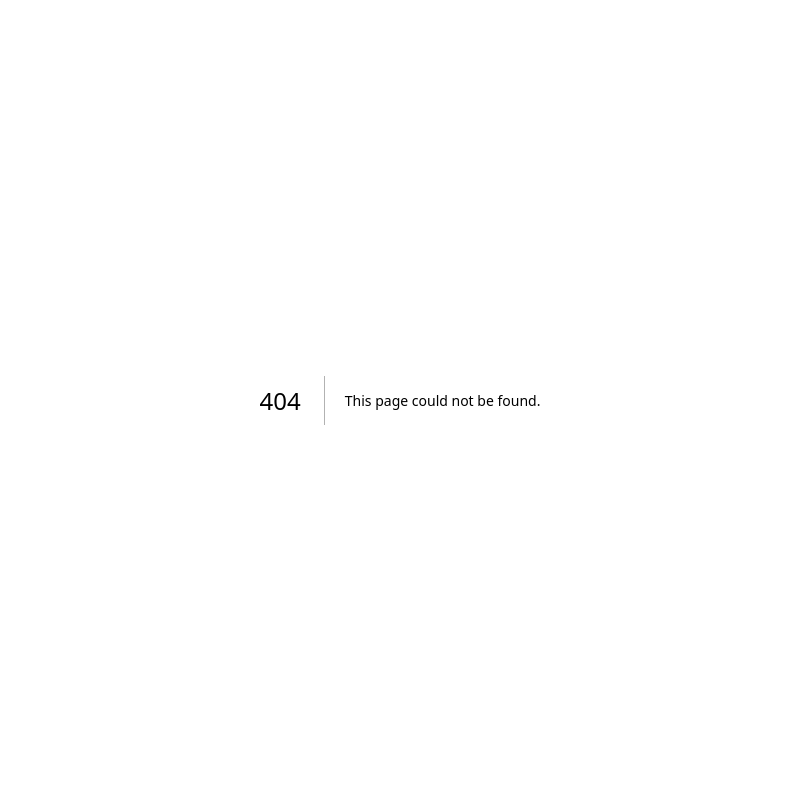
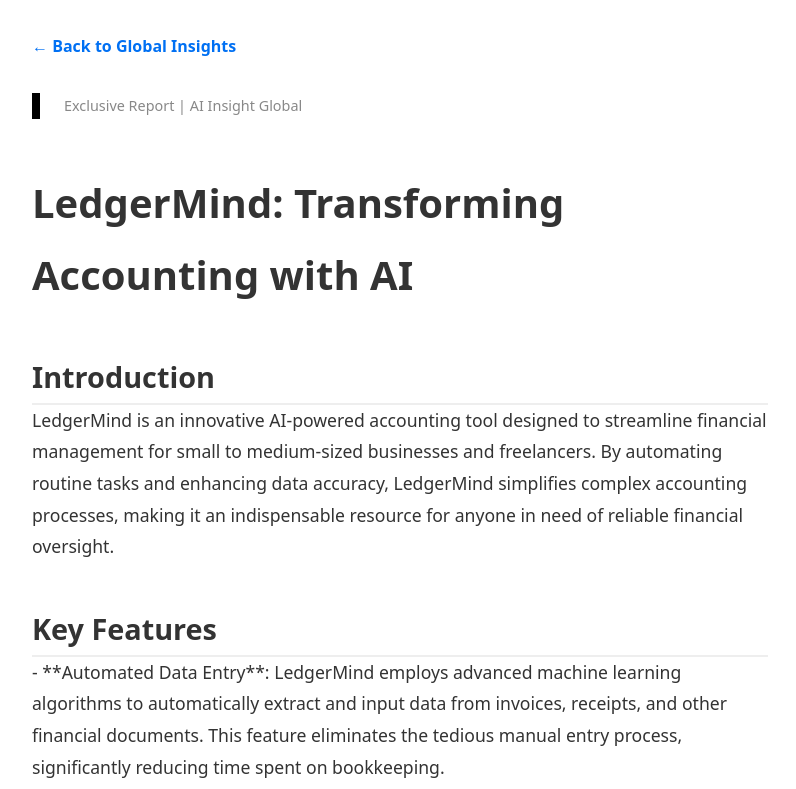
Before and after one commit to smart-guidance-lab/ai-review-site, a Next.js app: page /blog/ai-accounting-1770765071997 in a window 1280 px wide. Before the commit this address had no page. Shown: the top 789 px of the page, without its empty margins (240-1036 px from the left). Built offline with nearby package versions, Linux system fonts and the light colour scheme.

Commit message:
Create dynamic blog post page with Markdown support
Implement dynamic blog post page with Markdown rendering.

```diff
--- /dev/null
+++ b/app/blog/[slug]/page.tsx
@@ -0,0 +1,51 @@
+import fs from 'fs';
+import path from 'path';
+import { notFound } from 'next/navigation';
+
+// 全ての記事パスをビルド時に生成する（SEOと高速化に必須）
+export async function generateStaticParams() {
+  const postsDir = path.join(process.cwd(), 'content', 'posts');
+  if (!fs.existsSync(postsDir)) return [];
+  const files = fs.readdirSync(postsDir).filter(f => f.endsWith('.md'));
+  return files.map((file) => ({
+    slug: file.replace('.md', ''),
+  }));
+}
+
+export default function PostPage({ params }: { params: { slug: string } }) {
+  const { slug } = params;
+  const filePath = path.join(process.cwd(), 'content', 'posts', `${slug}.md`);
+
+  if (!fs.existsSync(filePath)) {
+    notFound();
+  }
+
+  const content = fs.readFileSync(filePath, 'utf8');
+
+  return (
+    <article style={{ padding: '2rem', maxWidth: '800px', margin: '0 auto', fontFamily: 'system-ui, sans-serif', lineHeight: '1.8' }}>
+      <nav style={{ marginBottom: '2rem' }}>
+        <a href="/" style={{ color: '#0070f3', textDecoration: 'none', fontWeight: 'bold' }}>&larr; Back to Global Insights</a>
+      </nav>
+
+      <div style={{ borderLeft: '8px solid #000', paddingLeft: '1.5rem', marginBottom: '3rem' }}>
+        <p style={{ fontSize: '0.9rem', color: '#888', margin: 0 }}>Exclusive Report | AI Insight Global</p>
+      </div>
+
+      <div style={{ whiteSpace: 'pre-wrap', fontSize: '1.1rem', color: '#333' }}>
+        {/* Markdownの簡易レンダリング：#をタイトルとして強調 */}
+        {content.split('\n').map((line, i) => {
+          if (line.startsWith('# ')) return <h1 key={i} style={{ fontSize: '2.5rem', fontWeight: '900', marginBottom: '1.5rem' }}>{line.replace('# ', '')}</h1>;
+          if (line.startsWith('## ')) return <h2 key={i} style={{ fontSize: '1.8rem', fontWeight: '700', marginTop: '2.5rem', borderBottom: '2px solid #eee' }}>{line.replace('## ', '')}</h2>;
+          return <p key={i}>{line}</p>;
+        })}
+      </div>
+
+      <footer style={{ marginTop: '5rem', padding: '2rem', backgroundColor: '#f0f7ff', borderRadius: '12px' }}>
+        <h3 style={{ margin: 0, fontSize: '1.2rem' }}>Join the AI Intelligence Network</h3>
+        <p style={{ fontSize: '0.9rem', color: '#555' }}>Get daily updates on the world's most powerful AI transformations.</p>
+        <button style={{ background: '#0070f3', color: '#fff', border: 'none', padding: '0.8rem 1.5rem', borderRadius: '5px', fontWeight: 'bold', cursor: 'pointer' }}>Subscribe for Free</button>
+      </footer>
+    </article>
+  );
+}
```
